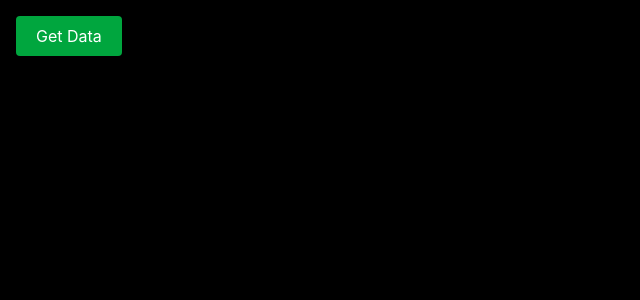
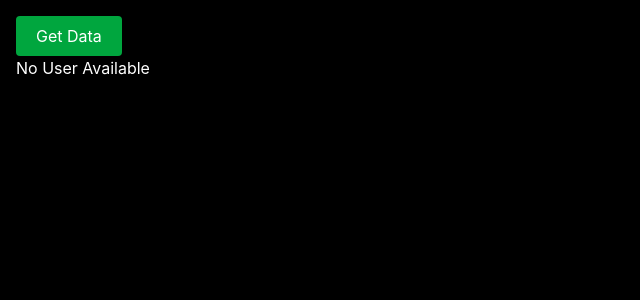
Before and after one commit to Lakshya-Sharma108/ReactJS, a React (Vite) app in the folder 17-Gallery-Project/: page / in a window 1280 px wide. Shown: the top 300 px of the page, without its empty margins (0-640 px from the left). Built offline with nearby package versions, Linux system fonts and the light colour scheme.

Commit message:
feat: implement user data fetching and display in App component

```diff
--- a/17-Gallery-Project/src/App.jsx
+++ b/17-Gallery-Project/src/App.jsx
@@ -1,11 +1,24 @@
-import React from 'react'
+import React, { useState } from 'react'
 import axios from 'axios'
 
 const App = () => {
 
-  const getData = () => {
-    console.log('Data aa gaya');
+  const [userData, setUserData] = useState([]);
 
+  const getData = async () => {
+    const response = await axios.get('https://picsum.photos/v2/list?page=2&limit=30')
+
+    setUserData(response.data)
+
+    console.log(userData);
+  }
+
+  let printUserData = 'No User Available'
+
+  if (userData.length > 0) {
+    printUserData = userData.map((elem, idx) => {
+      return idx
+    })
   }
 
   return (
@@ -13,7 +26,12 @@ const App = () => {
       <button
         onClick={getData}
         className='bg-green-600 active:scale-95 px-5 py-2 rounded '
-      >Get Data</button>
+      >
+      Get Data</button>
+
+      <div>
+        {printUserData}
+      </div>
     </div>
   )
 }
```
